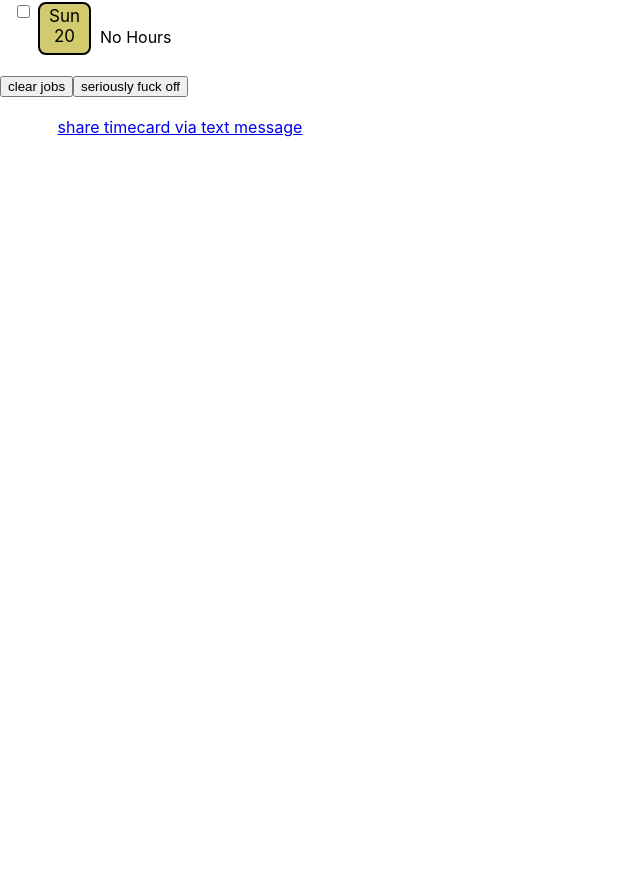
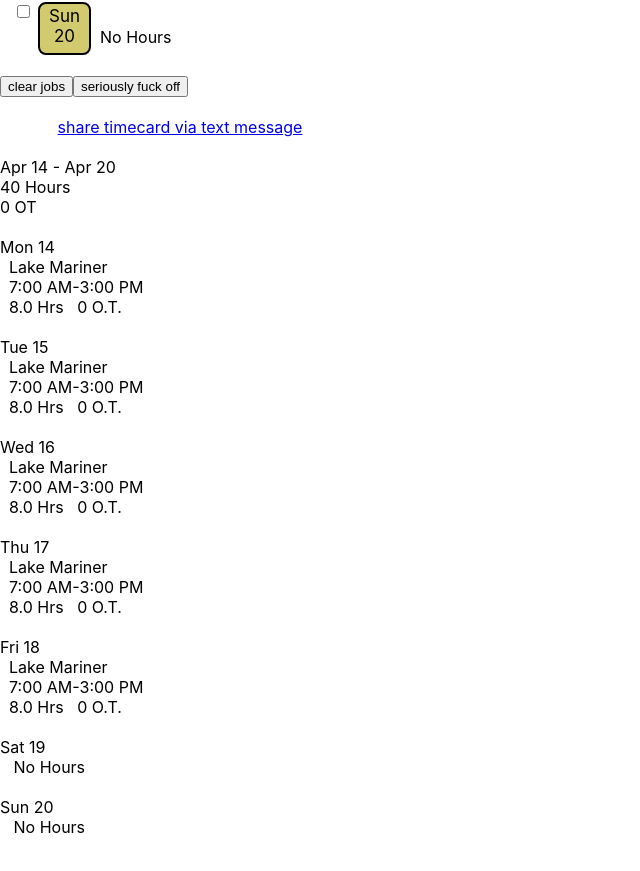
Before and after one commit to bradronto/bradronto.github.io, a React (Create React App) app in the folder timekeep/: page / in a window 1280 px wide. Shown: the part 543-1414 px from the top of the page, without its empty margins (0-640 px from the left). Before the commit the page ends 800 px from the top, so only its background shows below. Built offline with nearby package versions, Linux system fonts and the light colour scheme.

Commit message:
and another..

```diff
--- a/timekeep/src/components/work-hours.js
+++ b/timekeep/src/components/work-hours.js
@@ -355,7 +355,7 @@ setWorkHours(
           share timecard via text message
         </a>
           <div  className="blue" ref={textRef} >
-
+        {plainText(workHours,changeWeek)}
          </div>
 
   </div>
```
